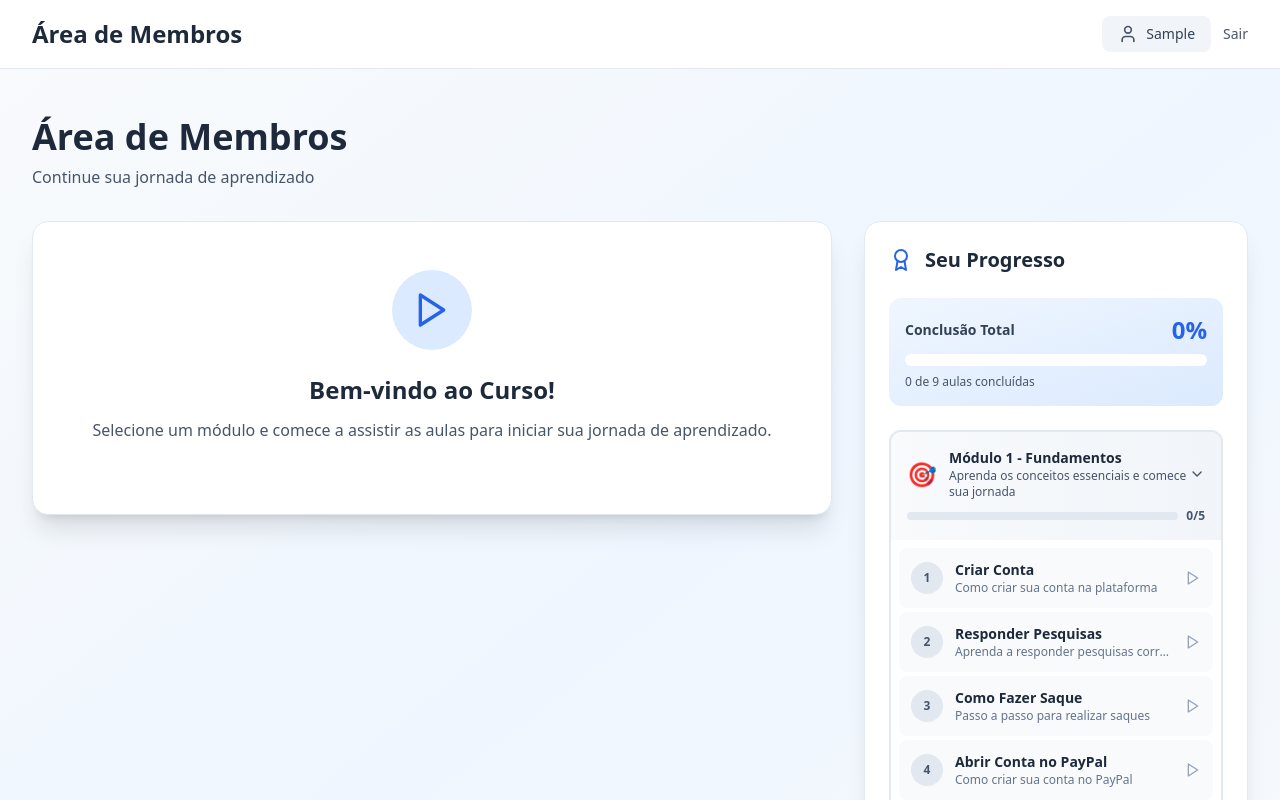
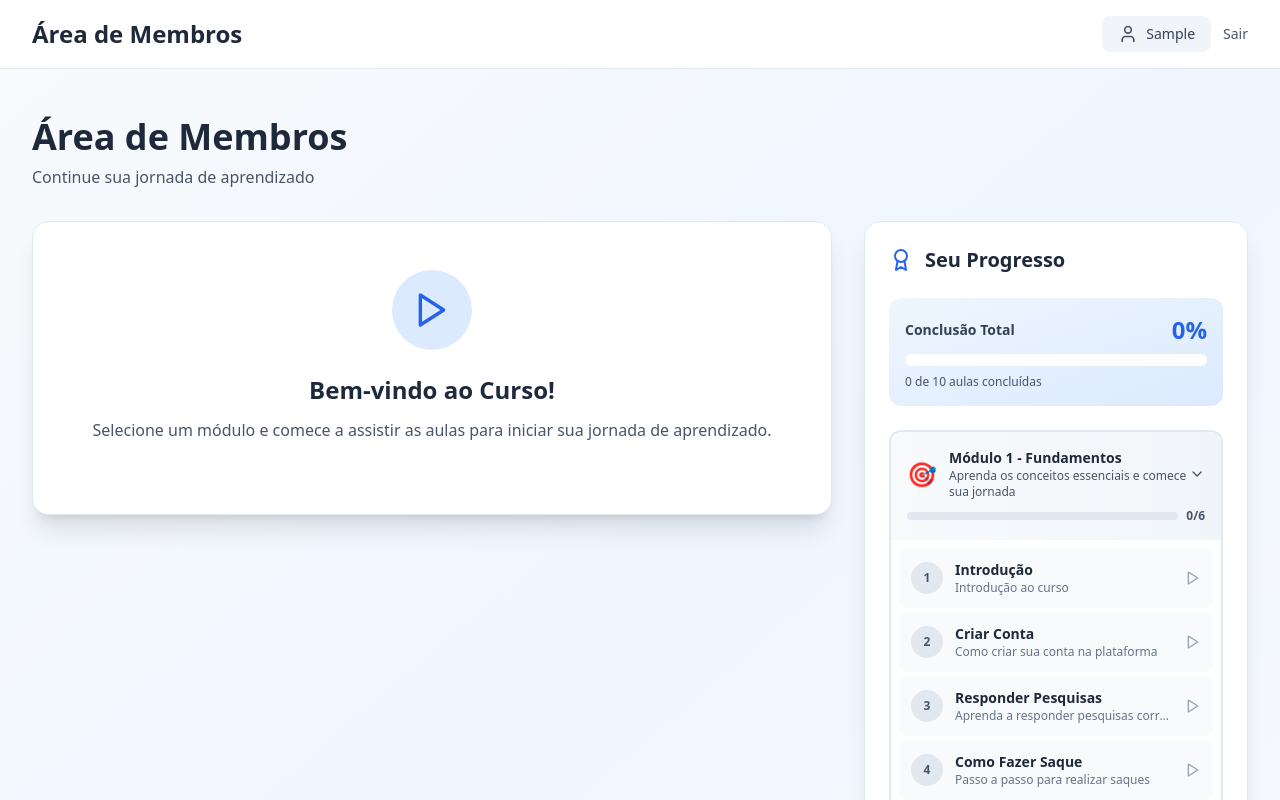
Before and after one commit to GGlistano/cliente, a React (Vite) app: page / in a window 1280 px wide. Both pictures are taken after typing "Sample", "Sample" into the empty fields and a click on the button "Acessar Área de Membros". Shown: the top 800 px of the page. Built offline with nearby package versions, Linux system fonts and the light colour scheme.

Commit message:
Updated MembersArea.tsx

```diff
--- a/src/components/MembersArea.tsx
+++ b/src/components/MembersArea.tsx
@@ -22,6 +22,14 @@ interface Module {
 const lessons: Lesson[] = [
   {
     id: 1,
+    title: 'Introdução',
+    playerId: 'vid-69b252bffaf9397e232f529a',
+    scriptSrc: 'https://scripts.converteai.net/9d93e4b2-3654-4bea-bda0-107c1328d520/players/69b252bffaf9397e232f529a/v4/player.js',
+    module: 1,
+    description: 'Introdução ao curso',
+  },
+  {
+    id: 2,
     title: 'Criar Conta',
     playerId: 'vid-69b1ace93e201d76893d875d',
     scriptSrc: 'https://scripts.converteai.net/9d93e4b2-3654-4bea-bda0-107c1328d520/players/69b1ace93e201d76893d875d/v4/player.js',
@@ -29,7 +37,7 @@ const lessons: Lesson[] = [
     description: 'Como criar sua conta na plataforma',
   },
   {
-    id: 2,
+    id: 3,
     title: 'Responder Pesquisas',
     playerId: 'vid-69b1ac25011455be91e418aa',
     scriptSrc: 'https://scripts.converteai.net/9d93e4b2-3654-4bea-bda0-107c1328d520/players/69b1ac25011455be91e418aa/v4/player.js',
@@ -37,7 +45,7 @@ const lessons: Lesson[] = [
     description: 'Aprenda a responder pesquisas corretamente',
   },
   {
-    id: 3,
+    id: 4,
     title: 'Como Fazer Saque',
     playerId: 'vid-69b1acb04e2d745440682f94',
     scriptSrc: 'https://scripts.converteai.net/9d93e4b2-3654-4bea-bda0-107c1328d520/players/69b1acb04e2d745440682f94/v4/player.js',
@@ -45,7 +53,7 @@ const lessons: Lesson[] = [
     description: 'Passo a passo para realizar saques',
   },
   {
-    id: 4,
+    id: 5,
     title: 'Abrir Conta no PayPal',
     playerId: 'vid-690e06e7230c7d2caf61da1d',
     scriptSrc: 'https://scripts.converteai.net/9d93e4b2-3654-4bea-bda0-107c1328d520/players/690e06e7230c7d2caf61da1d/v4/player.js',
@@ -53,7 +61,7 @@ const lessons: Lesson[] = [
     description: 'Como criar sua conta no PayPal',
   },
   {
-    id: 5,
+    id: 6,
     title: 'Como Sacar do PayPal para Mpesa',
     playerId: 'vid-69b24d3d6b51229fda24cb14',
     scriptSrc: 'https://scripts.converteai.net/9d93e4b2-3654-4bea-bda0-107c1328d520/players/69b24d3d6b51229fda24cb14/v4/player.js',
@@ -61,7 +69,7 @@ const lessons: Lesson[] = [
     description: 'Transferindo do PayPal para Mpesa',
   },
   {
-    id: 6,
+    id: 7,
     title: 'Aula 1',
     playerId: 'vid-690e0b5397f939cb40d39a6f',
     scriptSrc: 'https://scripts.converteai.net/9d93e4b2-3654-4bea-bda0-107c1328d520/players/690e0b5397f939cb40d39a6f/v4/player.js',
@@ -69,7 +77,7 @@ const lessons: Lesson[] = [
     description: 'Técnicas avançadas',
   },
   {
-    id: 7,
+    id: 8,
     title: 'Aula 2',
     playerId: 'vid-690de20c19eaa3a949e81cdc',
     scriptSrc: 'https://scripts.converteai.net/9d93e4b2-3654-4bea-bda0-107c1328d520/players/690de20c19eaa3a949e81cdc/v4/player.js',
@@ -77,7 +85,7 @@ const lessons: Lesson[] = [
     description: 'Estratégias de implementação',
   },
   {
-    id: 8,
+    id: 9,
     title: 'Aula 3',
     playerId: 'vid_690de3c67ee544f7b996720d',
     scriptSrc: 'https://scripts.converteai.net/9d93e4b2-3654-4bea-bda0-107c1328d520/players/690de3c67ee544f7b996720d/player.js',
@@ -86,7 +94,7 @@ const lessons: Lesson[] = [
     description: 'Otimização e resultados',
   },
   {
-    id: 9,
+    id: 10,
     title: 'Aula 4',
     playerId: 'vid-690de30c19eaa3a949e81de4',
     scriptSrc: 'https://scripts.converteai.net/9d93e4b2-3654-4bea-bda0-107c1328d520/players/690de30c19eaa3a949e81de4/v4/player.js',
```
